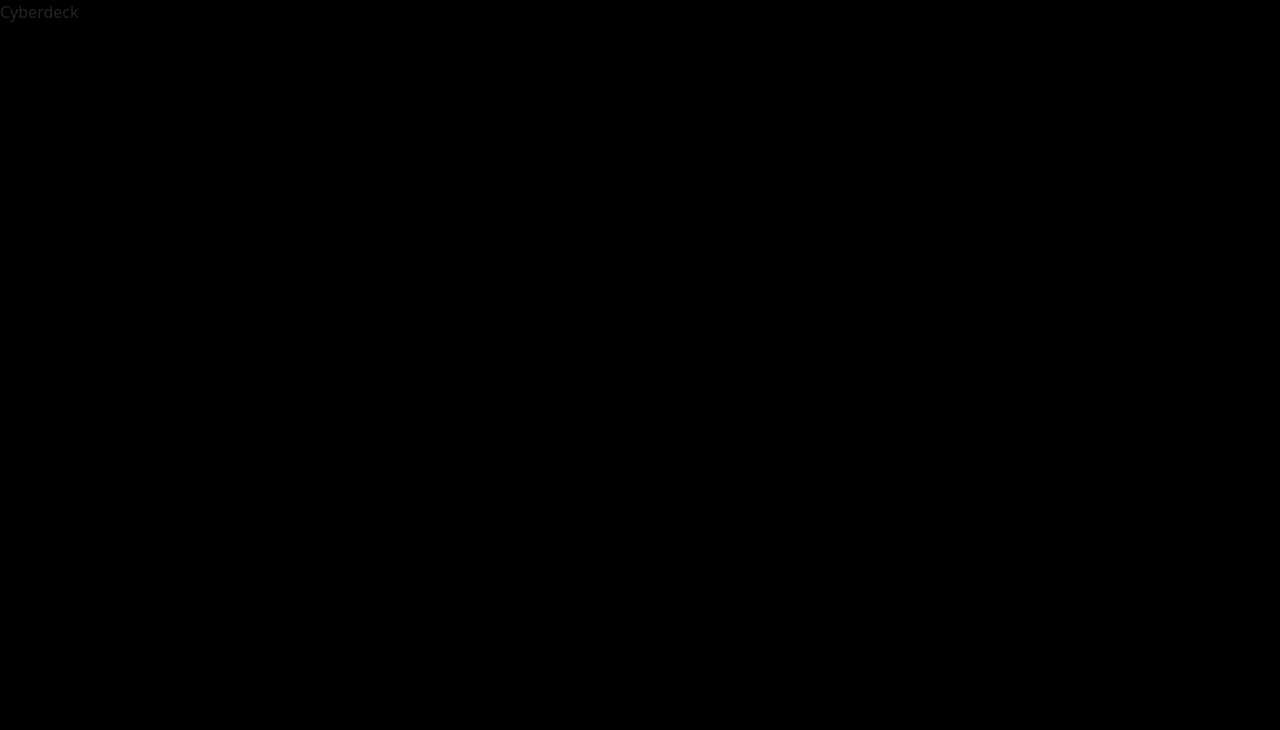
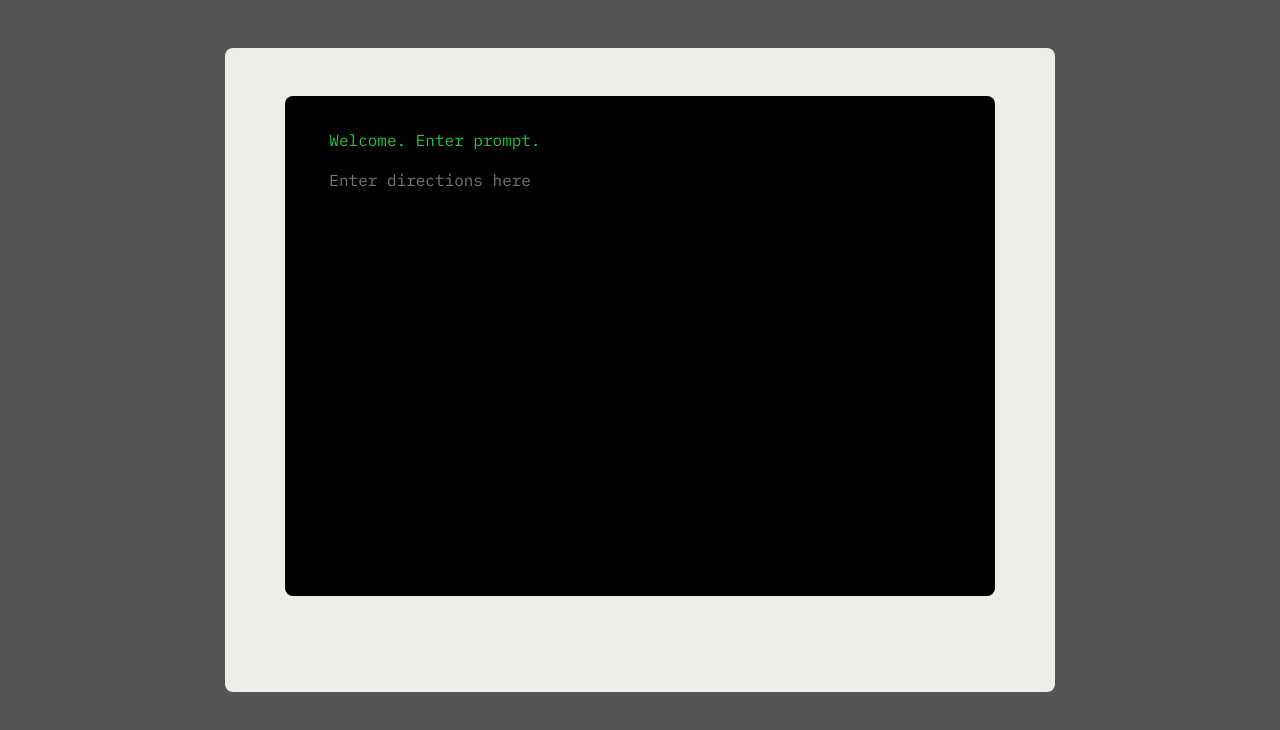
Before and after one commit to Ayeteejay/cyberdeck, a Gatsby site: page / in a window 1280 px wide. Built offline with nearby package versions, Linux system fonts and the light colour scheme; Gatsby itself is replaced by a stand-in of ours.

Commit message:
Adding in layout components

```diff
--- /dev/null
+++ b/src/components/computer.js
@@ -0,0 +1,25 @@
+import React from "react";
+import { Container, Row, Col } from "react-bootstrap";
+
+const Computer = ({ children }) => {
+  return (
+    <>
+      <Container fluid>
+        <Row>
+          <Col md={8} className="mx-auto my-5">
+            <main id="computer-body">
+              <Container>
+                <Row>
+                  <Col>
+                    <div id="computer-screen">{children}</div>
+                  </Col>
+                </Row>
+              </Container>
+            </main>
+          </Col>
+        </Row>
+      </Container>
+    </>
+  );
+};
+export default Computer;
--- a/src/pages/index.js
+++ b/src/pages/index.js
@@ -1,14 +1,27 @@
-import * as React from "react"
-import '../scss/styles.scss';
+import * as React from "react";
+import "../scss/styles.scss";
+import { Col, Row, Container } from "react-bootstrap";
+import Computer from "../components/computer";
 
 const Index = () => {
   return (
-    <main>
-        <p>Cyberdeck</p>
-    </main>
-  )
-}
+    <Computer>
+      <Container>
+        <Row>
+          <Col>
+            <p>Welcome. Enter prompt.</p>
+          </Col>
+        </Row>
+        <Row>
+          <Col>
+            <input type="text" placeholder="Enter directions here." />
+          </Col>
+        </Row>
+      </Container>
+    </Computer>
+  );
+};
 
-export default Index
+export default Index;
 
-export const Head = () => <title>Cyberdeck</title>
+export const Head = () => <title>Cyberdeck</title>;
--- /dev/null
+++ b/src/scss/globals/computer.scss
@@ -0,0 +1,13 @@
+@use "./variables.scss";
+
+main#computer-body {
+  background: variables.$plastic_gray;
+  padding: 3rem 3rem 6rem 3rem;
+  border-radius: 0.5rem;
+}
+#computer-screen {
+  background: variables.$black;
+  padding: 2rem;
+  border-radius: 0.5rem;
+  min-height: 500px;
+}
--- /dev/null
+++ b/src/scss/globals/fonts.scss
@@ -0,0 +1,19 @@
+@use "./variables.scss";
+@import url("https://fonts.googleapis.com/css2?family=IBM+Plex+Mono:wght@300;400;600&display=swap");
+
+body,
+html {
+  font-family: "IBM Plex Mono", monospace;
+}
+h1,
+h2,
+h3,
+h4,
+h5,
+h6 {
+  font-weight: 600;
+  color: variables.$primary_green;
+}
+p {
+  color: variables.$primary_green;
+}
--- /dev/null
+++ b/src/scss/globals/index.scss
@@ -0,0 +1,3 @@
+@forward "./variables.scss";
+@forward "./fonts.scss";
+@forward "./computer.scss";
--- /dev/null
+++ b/src/scss/globals/variables.scss
@@ -0,0 +1,14 @@
+// Computer Screen Colors
+$black: #010101;
+$primary_green: #1fc742;
+$secondary_green: #025b18;
+$tertiary_green: #023612;
+
+// Computer Body Colors
+$plastic_gray: #edede9;
+$plastic_dark_gray: #d6ccc2;
+$plastic_light_gray: #f5ebe0;
+$plastic_beige: #e3d5ca;
+
+// Misc Colors
+$space_gray: #555555;
--- a/src/scss/styles.scss
+++ b/src/scss/styles.scss
@@ -1,5 +1,50 @@
-@import 'bootstrap/dist/css/bootstrap.min.css';
+@use "./globals";
+@import "bootstrap/dist/css/bootstrap.min.css";
 
-body, html{
-    background:black;
+// CSS Resets
+*,
+*::before,
+*::after {
+  box-sizing: border-box;
+  margin: 0;
+  padding: 0;
 }
+html,
+body {
+  height: 100%;
+  background: globals.$space_gray;
+}
+body {
+  line-height: 1.5;
+  -webkit-font-smoothing: antialiased;
+}
+img,
+picture,
+video,
+canvas,
+svg {
+  display: block;
+  max-width: 100%;
+}
+input,
+button,
+textarea,
+select {
+  font: inherit;
+}
+p,
+h1,
+h2,
+h3,
+h4,
+h5,
+h6 {
+  overflow-wrap: break-word;
+}
+
+// Styles
+input {
+  background: none;
+  border: none;
+  color: globals.$primary_green;
+}
```
